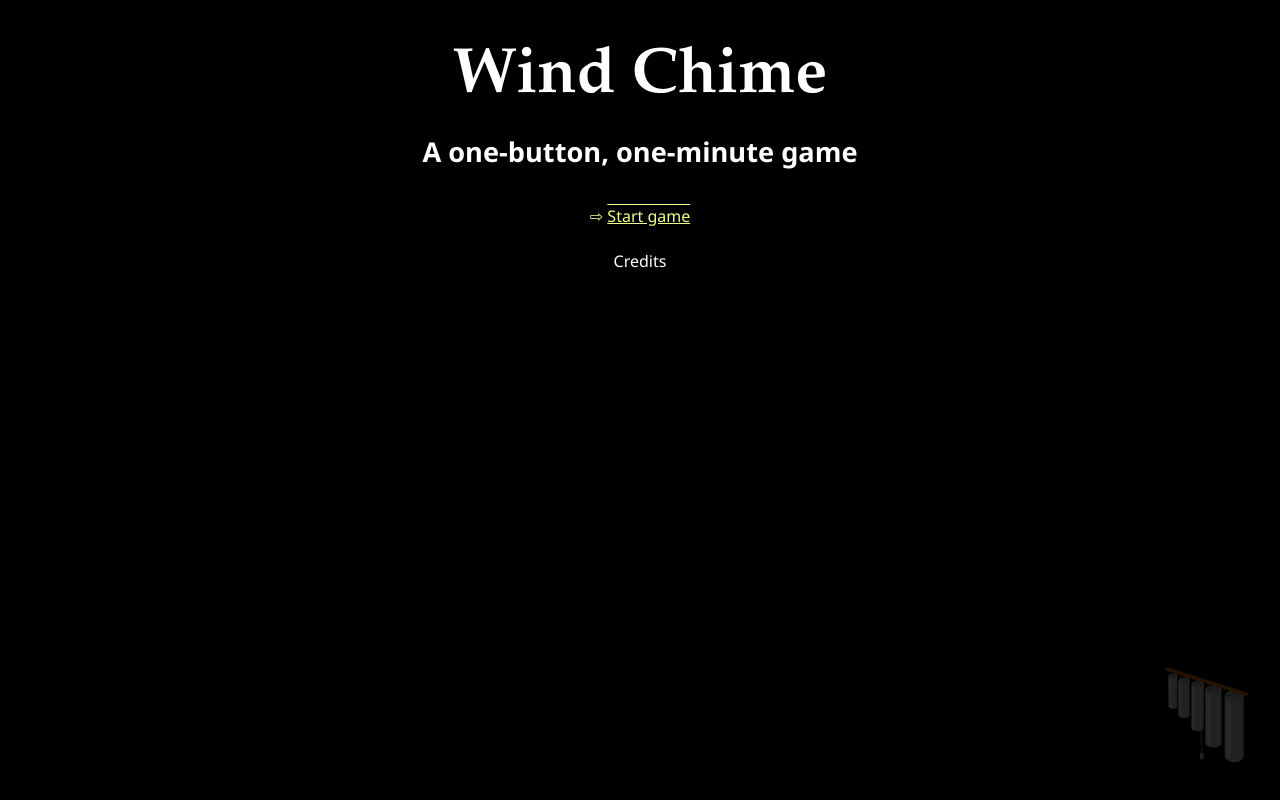
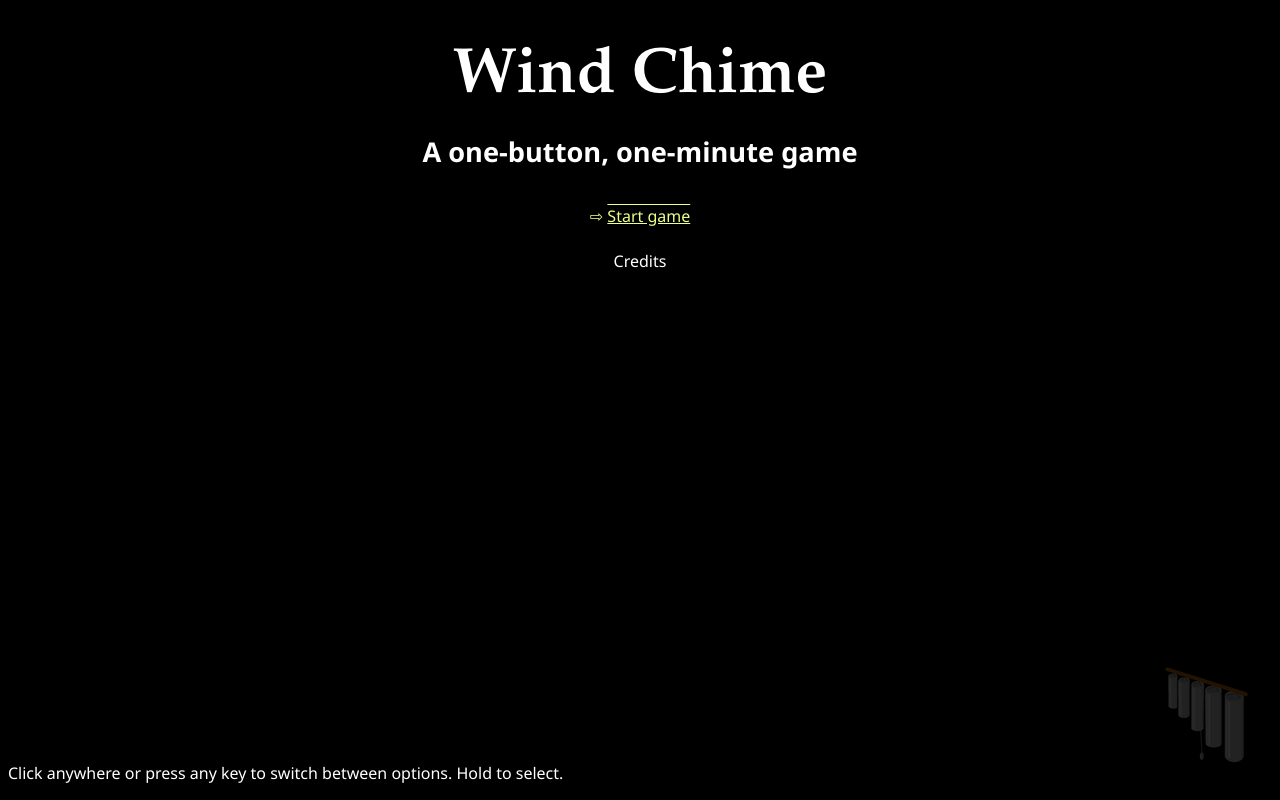
Before and after one commit to LeopoldTal/wind-chime, a React (Create React App) app: page / in a window 1280 px wide. Built offline with nearby package versions, Linux system fonts and the light colour scheme; the HTML template or start-up script is replaced by a standard one.

Commit message:
hint on controls

```diff
--- a/src/Game/Game.tsx
+++ b/src/Game/Game.tsx
@@ -63,7 +63,6 @@ export const Game: React.FunctionComponent = () => {
 					onPhraseEnd={onPhraseEnd}
 				/>
 			)}
-			{/* TODO: controls hint */}
 		</div>
 	);
 };
@@ -80,6 +79,9 @@ const ScenePhraseScreen: React.FunctionComponent<ScenePhraseScreenProps> = ({
 		<div className="scene-screen">
 			<p>{text}</p>
 			<SoundPlayer soundFileName={soundFile} onEnd={onPhraseEnd} />
+			<footer>
+				Tap to ring the chimes.
+			</footer>
 		</div>
 	)
 );
@@ -93,5 +95,8 @@ const EndingScreen: React.FunctionComponent<Ending> = ({
 		<h1>{title}</h1>
 		<p>{text}</p>
 		<SoundPlayer soundFileName={soundFile} />
+		<footer>
+			Hold to go back to the menu.
+		</footer>
 	</div>
 );
--- a/src/Game/game.css
+++ b/src/Game/game.css
@@ -2,4 +2,11 @@
 	font-size: 1.5rem;
 	padding: 5rem;
 	text-align: center;
-};
+}
+
+footer {
+	font-size: 1rem;
+	position: fixed;
+	bottom: 1rem;
+	background: black;
+}
--- a/src/menus/MainMenu.tsx
+++ b/src/menus/MainMenu.tsx
@@ -47,8 +47,6 @@ export const MainMenu: React.FunctionComponent = () => {
 			<h1 className="main-title">Wind Chime</h1>
 			<h2 className="main-subtitle">A one-button, one-minute game</h2>
 
-			{/* TODO: controls hint */}
-
 			<menu className="menu-list">
 				{MENU_LINKS.map(({ to, label }, index) => (
 					<li
@@ -60,6 +58,10 @@ export const MainMenu: React.FunctionComponent = () => {
 					</li>
 				))}
 			</menu>
+
+			<footer>
+				Click anywhere or press any key to switch between options. Hold to select.
+			</footer>
 		</div>
 	);
 };
```
